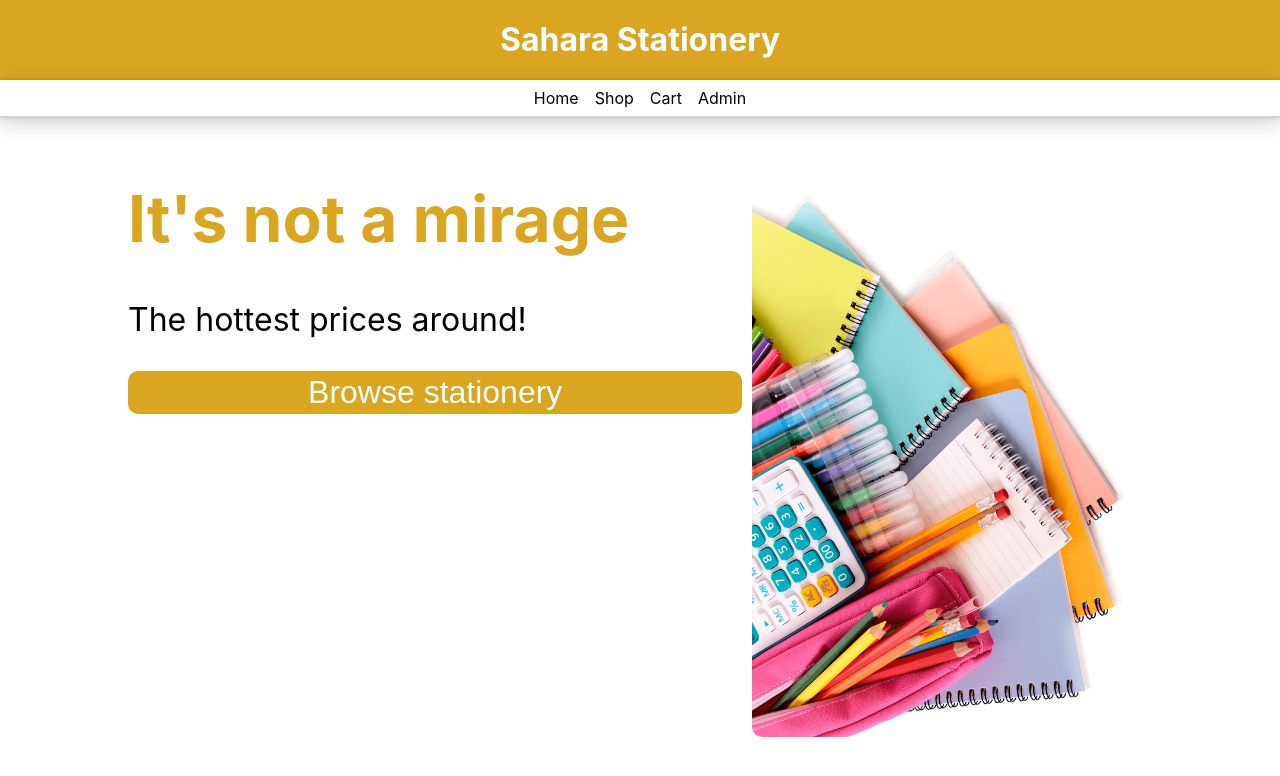
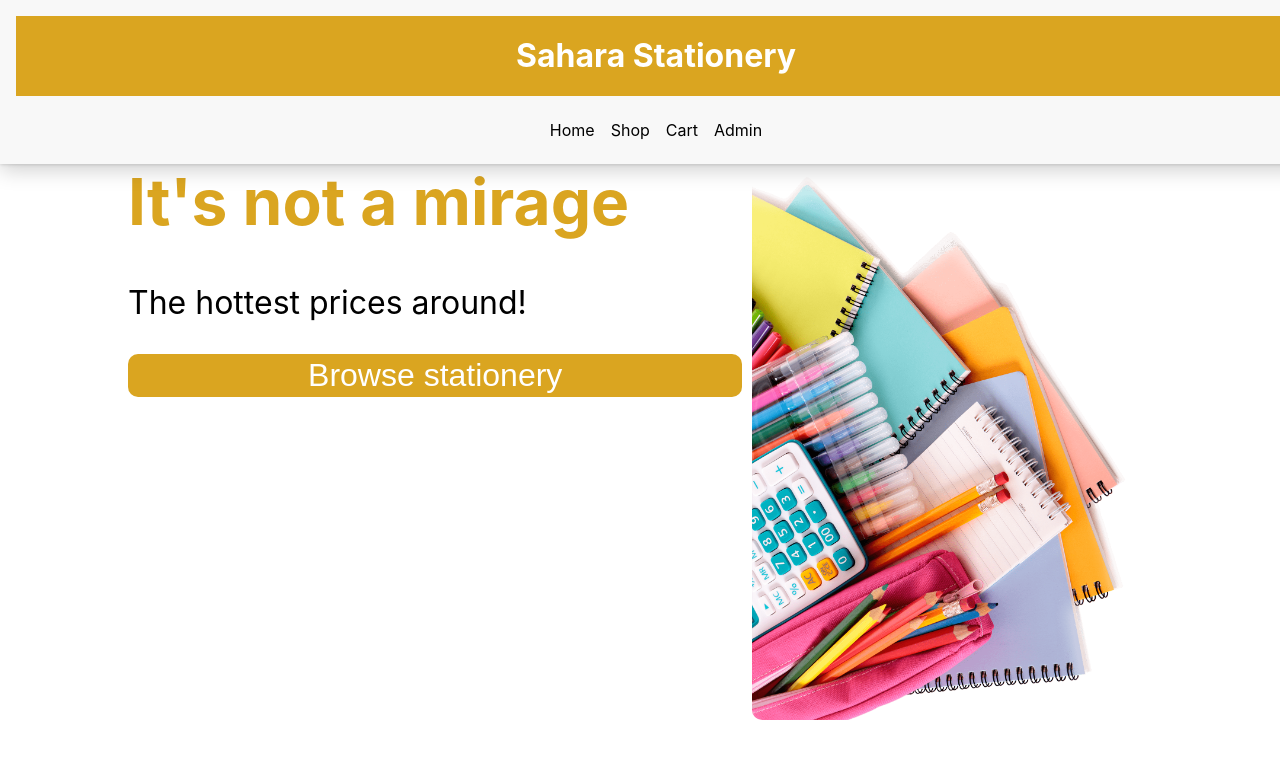
Before and after one commit to renniea90/LegacyProject2, a React (Create React App) app: page / in a window 1280 px wide. Shown: the top 776 px of the page. Built offline with nearby package versions, Linux system fonts and the light colour scheme; what js-confetti would draw is missing.

Commit message:
Tidied up navbar CSS and made bar fixed.

```diff
--- a/src/App.js
+++ b/src/App.js
@@ -1,31 +1,24 @@
-import './App.css';
-
+import './CSS/App.css';
 import Navbar from './pages/Navbar';
 import HomePage from './pages/HomePage';
 import CartPage from './pages/CartPage';
 import ShopPage from './pages/ShopPage';
+import Admin from './pages/Admin';
 import { BrowserRouter, Routes, Route } from 'react-router-dom';
 import { CartProvider } from './components/CartProvider';
-import Admin from './pages/Admin';
-
-
-
 
 function App() {
   return (
     <div className="App">
-      <div className="title-banner">
-        <h1 className='site-title'>Sahara Stationery</h1>
-      </div>
       <BrowserRouter>
         <Navbar />
         <CartProvider>
-        <Routes>
-          <Route path='/' element={<HomePage />} />
-          <Route path='/shop' element={<ShopPage />} />
-          <Route path='/cart' element={<CartPage />} />
-          <Route path='/admin' element={<Admin />} />
-        </Routes>
+          <Routes>
+            <Route path="/" element={<HomePage />} />
+            <Route path="/shop" element={<ShopPage />} />
+            <Route path="/cart" element={<CartPage />} />
+            <Route path="/admin" element={<Admin />} />
+          </Routes>
         </CartProvider>
       </BrowserRouter>
     </div>
--- a/src/App.css
+++ b/src/CSS/App.css
@@ -67,36 +67,10 @@
   margin: 0;
 }
 
-nav ul {
-  display: flex;
-
-  align-items: center;
-
-  justify-content: center;
-
-  gap: 1rem;
-
-  margin: 0;
-
-  padding: 0.5rem 0;
-
-  list-style: none;
-
-  border-bottom: 1px lightgrey solid;
-
-  box-shadow: 0 0px 4px 0 rgba(0, 0, 0, 0.2), 0 6px 20px 0 rgba(0, 0, 0, 0.19);
-
-}
-
-nav li a {
-  text-decoration: none;
-  color: black;
-}
-
 .body {
   width: 80%;
   margin-left: 10%;
-  margin-top: 20px;
+  margin-top: 120px;
   height: 600px;
 
 }
--- /dev/null
+++ b/src/CSS/Navbar.css
@@ -0,0 +1,47 @@
+.navbar {
+    display: flex;
+    flex-direction: column;
+    align-items: center;
+    background-color: #f8f8f8;
+    padding: 1rem;
+    position: fixed;
+    top: 0;
+    width: 100%;
+    z-index: 0;
+    box-shadow: 0 0px 4px 0 rgba(0, 0, 0, 0.2), 0 6px 20px 0 rgba(0, 0, 0, 0.19);
+  }
+
+  .navbar-header {
+    background-color: goldenrod;
+    width: 100%;
+    text-align: center;
+    height: 80px;
+    line-height: 80px;
+    margin-bottom: 1rem;
+  }
+
+  .site-title {
+    font-size: 2rem;
+    color: white;
+    margin: 0;
+  }
+
+  .nav {
+    display: flex;
+    align-items: center;
+    justify-content: center;
+    gap: 1rem;
+    margin: 0;
+    padding: 0.5rem 0;
+    list-style: none;
+
+  }
+
+  .nav-item a {
+    text-decoration: none;
+    color: black;
+  }
+
+  .nav-item a:hover {
+    text-decoration: underline;
+  }
--- a/src/pages/Navbar.jsx
+++ b/src/pages/Navbar.jsx
@@ -1,22 +1,28 @@
 import { Link } from 'react-router-dom'
+import Navbarcss from '../CSS/Navbar.css'
 
-export default function Navbar() {
-    return(
-        <nav>
-            <ul className='nav'>
-                <li className='nav-item'>
+const Navbar = () => {
+    return (
+        <nav className="navbar">
+            <div className="navbar-header">
+                <h1 className="site-title">Sahara Stationery</h1>
+            </div>
+            <ul className="nav">
+                <li className="nav-item">
                     <Link to="/">Home</Link>
                 </li>
-                <li className='nav-item'>
+                <li className="nav-item">
                     <Link to="/shop">Shop</Link>
                 </li>
-                <li className='nav-item'>
+                <li className="nav-item">
                     <Link to="/cart">Cart</Link>
                 </li>
-                <li className='nav-item'>
+                <li className="nav-item">
                     <Link to="/admin">Admin</Link>
                 </li>
             </ul>
         </nav>
-    )
-}
+    );
+};
+
+export default Navbar;
```
